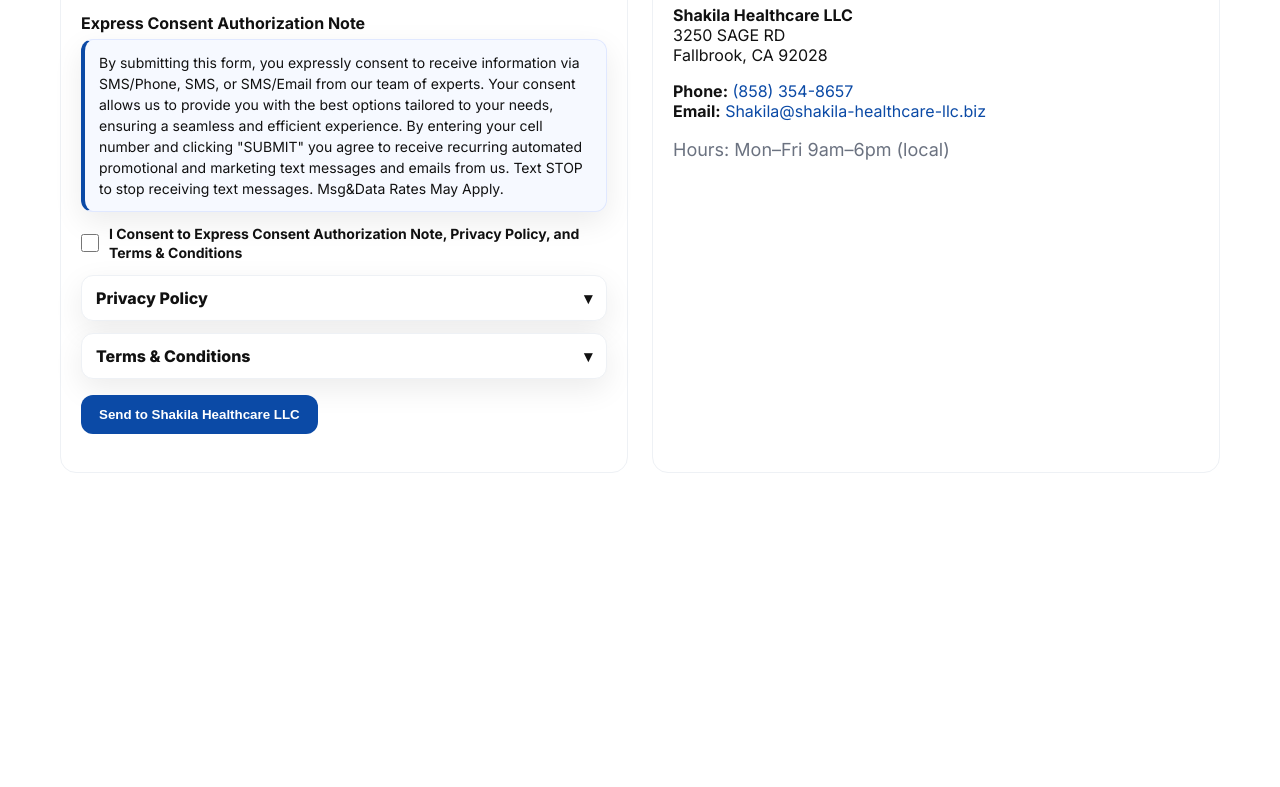
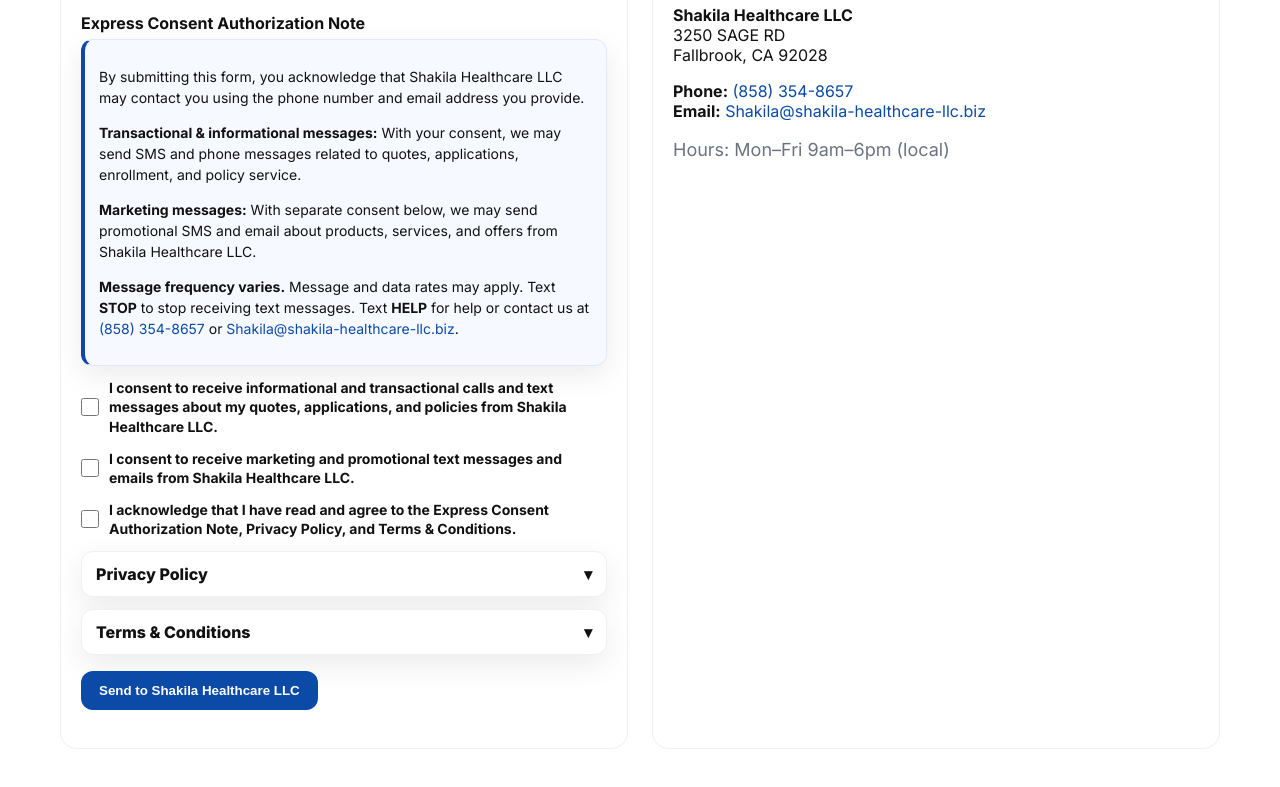
Before and after one commit to still62bronzes/shakila-healthcare-llc.biz, a plain HTML site: page index.html in a window 1280 px wide. Shown: the part 3973-4760 px from the top of the page. Before the commit the page ends 4614 px from the top, so only its background shows below. Drawn offline with Linux system fonts and the light colour scheme.

Commit message:
Update index.html - Express Consent Authorization

```diff
--- a/index.html
+++ b/index.html
@@ -486,15 +486,79 @@
             <textarea id="message" name="message" rows="5" placeholder="Tell us about your needs…"></textarea>
           </div>
 
-          <!-- Express Consent Authorization (required) -->
+          <!-- Express Consent Authorization -->
 <div class="legal-sections" style="margin-top:16px">
   <h4>Express Consent Authorization Note</h4>
   <div id="express-consent-note" class="consent-card">
-              By submitting this form, you expressly consent to receive information via SMS/Phone, SMS, or SMS/Email from our team of experts. Your consent allows us to provide you with the best options tailored to your needs, ensuring a seamless and efficient experience. By entering your cell number and clicking "SUBMIT" you agree to receive recurring automated promotional and marketing text messages and emails from us. Text STOP to stop receiving text messages. Msg&Data Rates May Apply.
+    <p>
+      By submitting this form, you acknowledge that Shakila Healthcare LLC may contact you
+      using the phone number and email address you provide.
+    </p>
+    <p>
+      <strong>Transactional &amp; informational messages:</strong> With your consent, we may send
+      SMS and phone messages related to quotes, applications, enrollment, and policy service.
+    </p>
+    <p>
+      <strong>Marketing messages:</strong> With separate consent below, we may send promotional
+      SMS and email about products, services, and offers from Shakila Healthcare LLC.
+    </p>
+    <p>
+      <strong>Message frequency varies.</strong> Message and data rates may apply.
+      Text <strong>STOP</strong> to stop receiving text messages.
+      Text <strong>HELP</strong> for help or contact us at
+      <a href="tel:(858) 354-8657">(858) 354-8657</a> or
+      <a href="mailto:Shakila@shakila-healthcare-llc.biz">Shakila@shakila-healthcare-llc.biz</a>.
+    </p>
   </div>
+
+  <!-- Separate opt-in checkboxes -->
   <div class="consent-line">
-            <input type="checkbox" id="consent" name="consent" required aria-describedby="express-consent-note">
-            <label for="consent"><b>I Consent to Express Consent Authorization Note, Privacy Policy, and Terms & Conditions</b></label>
+    <input
+      type="checkbox"
+      id="consent-transactional"
+      name="consent_transactional"
+      required
+      aria-describedby="express-consent-note"
+    >
+    <label for="consent-transactional">
+      <strong>
+        I consent to receive informational and transactional calls and text messages
+        about my quotes, applications, and policies from Shakila Healthcare LLC.
+      </strong>
+    </label>
+  </div>
+
+  <div class="consent-line">
+    <input
+      type="checkbox"
+      id="consent-marketing"
+      name="consent_marketing"
+      required
+      aria-describedby="express-consent-note"
+    >
+    <label for="consent-marketing">
+      <strong>
+        I consent to receive marketing and promotional text messages and emails
+        from Shakila Healthcare LLC.
+      </strong>
+    </label>
+  </div>
+
+  <!-- Legal acceptance -->
+  <div class="consent-line">
+    <input
+      type="checkbox"
+      id="consent-terms"
+      name="consent_terms"
+      required
+      aria-describedby="privacy-policy-copy terms-conditions-copy"
+    >
+    <label for="consent-terms">
+      <strong>
+        I acknowledge that I have read and agree to the Express Consent Authorization Note,
+        Privacy Policy, and Terms &amp; Conditions.
+      </strong>
+    </label>
   </div>
 
             <!-- Privacy Policy dropdown -->
```
Lines whose indentation alone changed are shown as unchanged.
